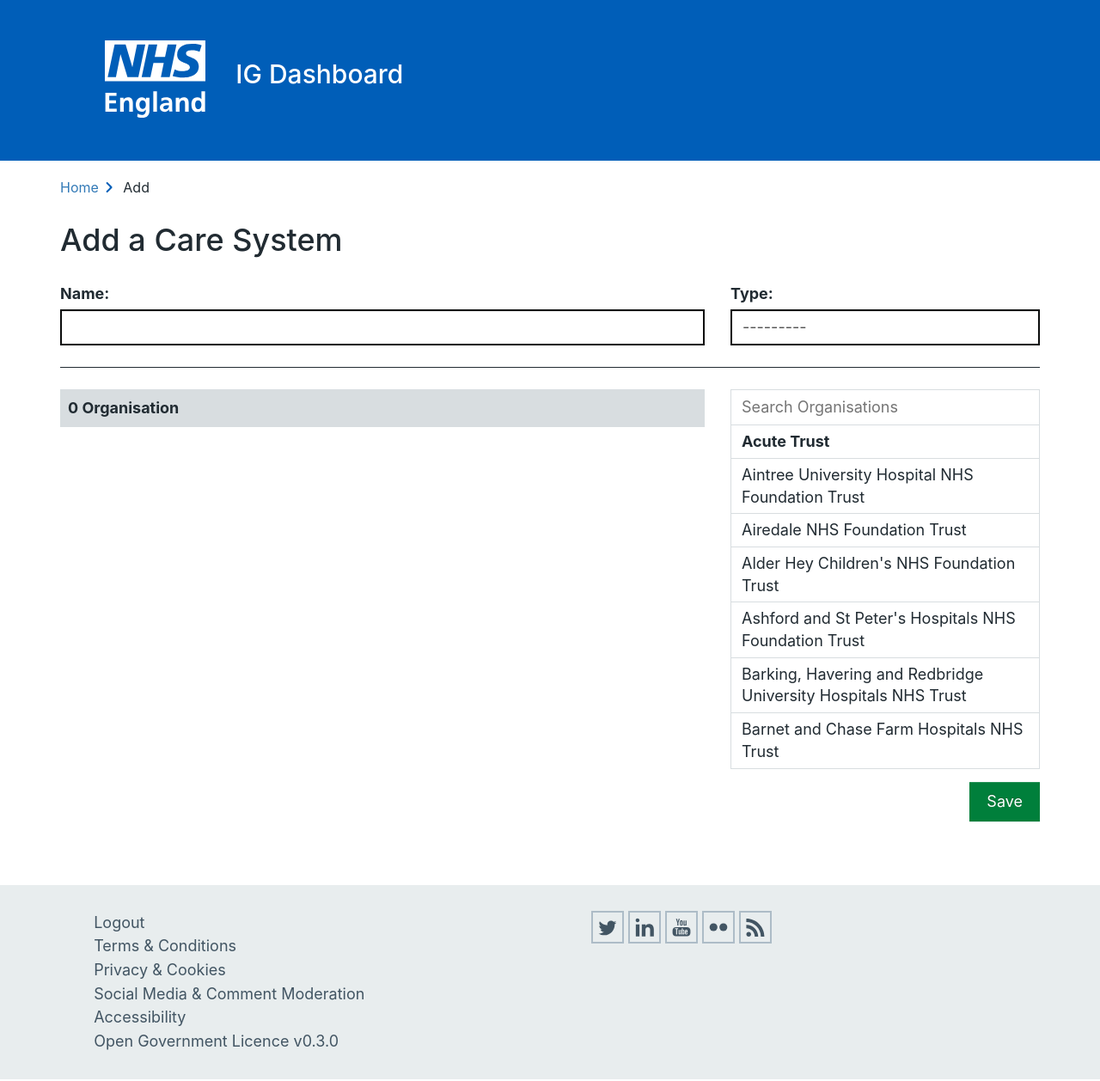
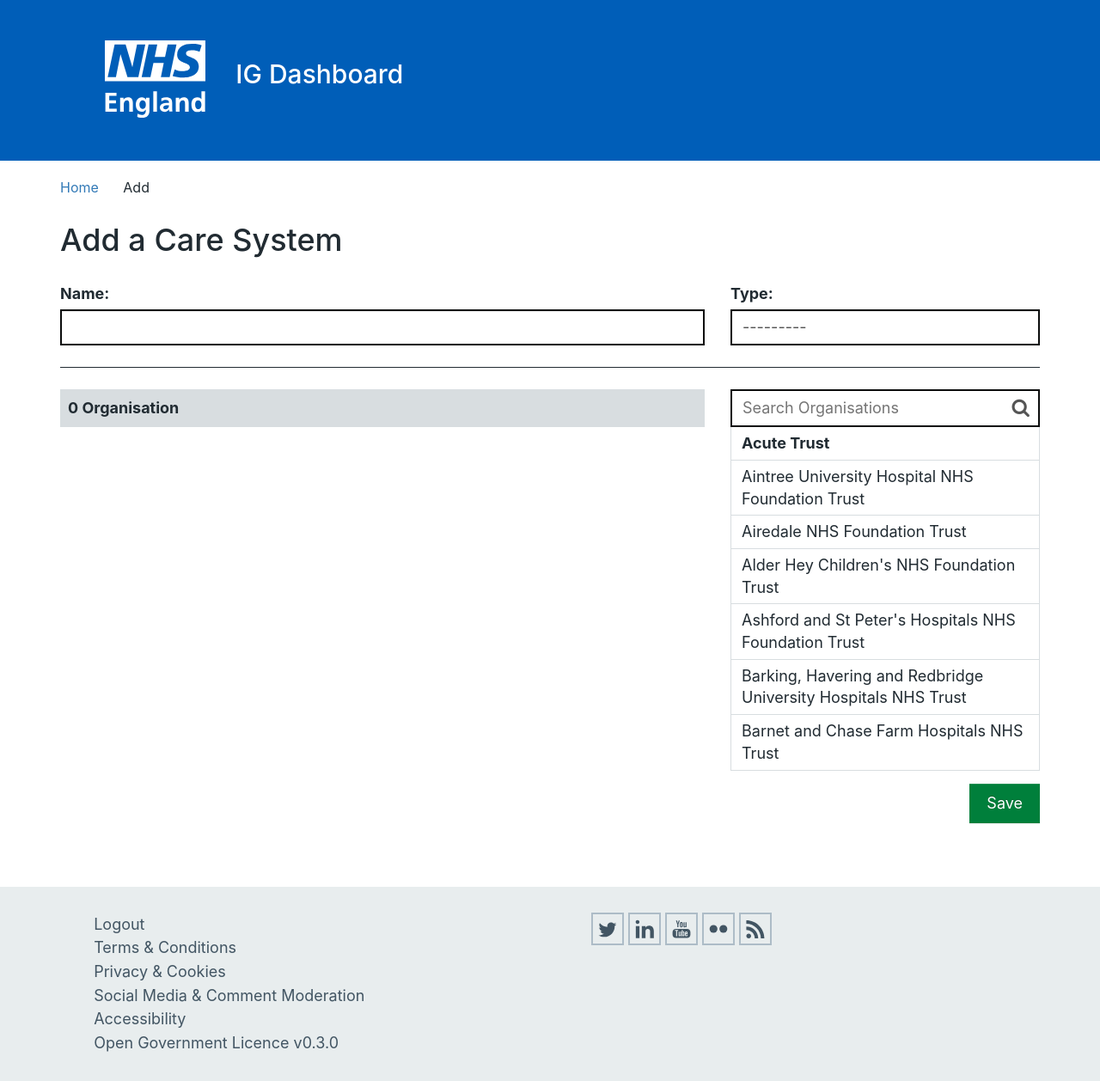
Before and after one commit to nhsengland/phmi, a Django app: page /groups/add in a window 1280 px wide. Shown: the whole page at 86% size. Run offline with Django 3.2, Linux system fonts and the light colour scheme; a user stored in the database is signed in; data comes from the database, SQL or seed files in the repository; some libraries are stand-ins or nearby versions.

Commit message:
change the colour of the search bar and add a search icon to it

```diff
--- a/phmi/static/css/styles.css
+++ b/phmi/static/css/styles.css
@@ -25,10 +25,8 @@ body {
   display: inline-block;
   padding-right: 16px;
   margin-right: 8px;
-  background: url("/static/img/icons/chevron.svg") no-repeat 100% 50%;
   background-size: 9px 12px;
 }
-
 .breadcrumbs li:last-child {
   background: none;
 }
@@ -51,6 +49,10 @@ body {
 
 .content-offset-below-20 {
   margin-bottom: 20px;
+}
+
+.relative {
+  position: relative;
 }
 
 h3.subheader {
@@ -412,14 +414,22 @@ form .btn-success:hover {
 form label {
   margin-right: 10px;
 }
+form #org_list .search-icon {
+  color: #555;
+  position: absolute;
+  right: 12px;
+  top: 6px;
+  font-size: 22px;
+}
 form #org_list .search {
-  border: 1px solid #d8dde0;
+  border: 2px solid #0b0c0c;
   color: #555;
   display: block;
   font-size: 18px;
   line-height: 38px;
   padding-left: 12px;
   width: 100%;
+  padding-right: 24px;
 }
 form #org_list .search:focus {
   outline: 0;
@@ -434,6 +444,9 @@ form #org_list ul li {
   border-bottom: 1px solid #d8dde0;
   padding: 6px 12px;
 }
+form .org {
+  cursor: pointer;
+}
 form table {
   border: 1px solid #d8dde0;
 }
--- a/phmi/static/css/styles.scss
+++ b/phmi/static/css/styles.scss
@@ -9,10 +9,13 @@ $tertiary-colour-text: #425563;
 // the blue text used for sub headers
 $subheader-text-colour: #003087;
 
+$black: #0b0c0c;
+
 $text-colour: #212b32;
 $text-colour-on-dark: #FFF;
 $footer-height: 300px;
 $main-content-margin: 20px;
+
 
 body {
   background: #fff;
@@ -68,6 +71,10 @@ body {
 
 .content-offset-below-20{
   margin-bottom: 20px;
+}
+
+.relative{
+  position: relative;
 }
 
 h3.subheader{
@@ -448,7 +455,7 @@ form {
   }
 
   .form-control {
-    border: 2px solid #0b0c0c;
+    border: 2px solid $black;
     border-radius: 0;
     font-size: 18px;
     height: 42px;
@@ -456,7 +463,7 @@ form {
     -webkit-appearance: none;
 
     &:focus {
-      border-color: #0b0c0c;
+      border-color: $black;
       outline: 3px solid #ffb81c;
       outline-offset: 0;
     }
@@ -490,14 +497,23 @@ form {
 
   // List filter
   #org_list {
+    .search-icon{
+      color: #555;
+      position: absolute;
+      right: 12px;
+      top: 6px;
+      font-size: 22px
+    }
+
     .search {
-      border: 1px solid #d8dde0;
+      border: 2px solid $black;
       color: #555;
       display: block;
       font-size: 18px;
       line-height: 38px;
       padding-left: 12px;
       width: 100%;
+      padding-right: 24px;
 
       &:focus {
         outline: 0;
@@ -517,6 +533,10 @@ form {
     }
   }
 
+  .org{
+    cursor: pointer;
+  }
+
   table {
     border: 1px solid #d8dde0;
 
--- a/phmi/templates/group_form.html
+++ b/phmi/templates/group_form.html
@@ -87,9 +87,10 @@
             <div class="col-sm-4">
               <div class="form-group">
                 <div id="org_list">
-
-                  <input class="search" placeholder="Search Organisations" />
-
+                  <div style="position: relative" class="search-box">
+                    <div class="search-icon"><i class="fa fa-search"></i></div>
+                    <input class="search" placeholder="Search Organisations" />
+                  </div>
                   <ul class="list list-unstyled">
                     {% for org_type, orgs in orgs_by_type %}
                     <li class="org-type"><strong>{{ org_type }}</strong></li>
```
